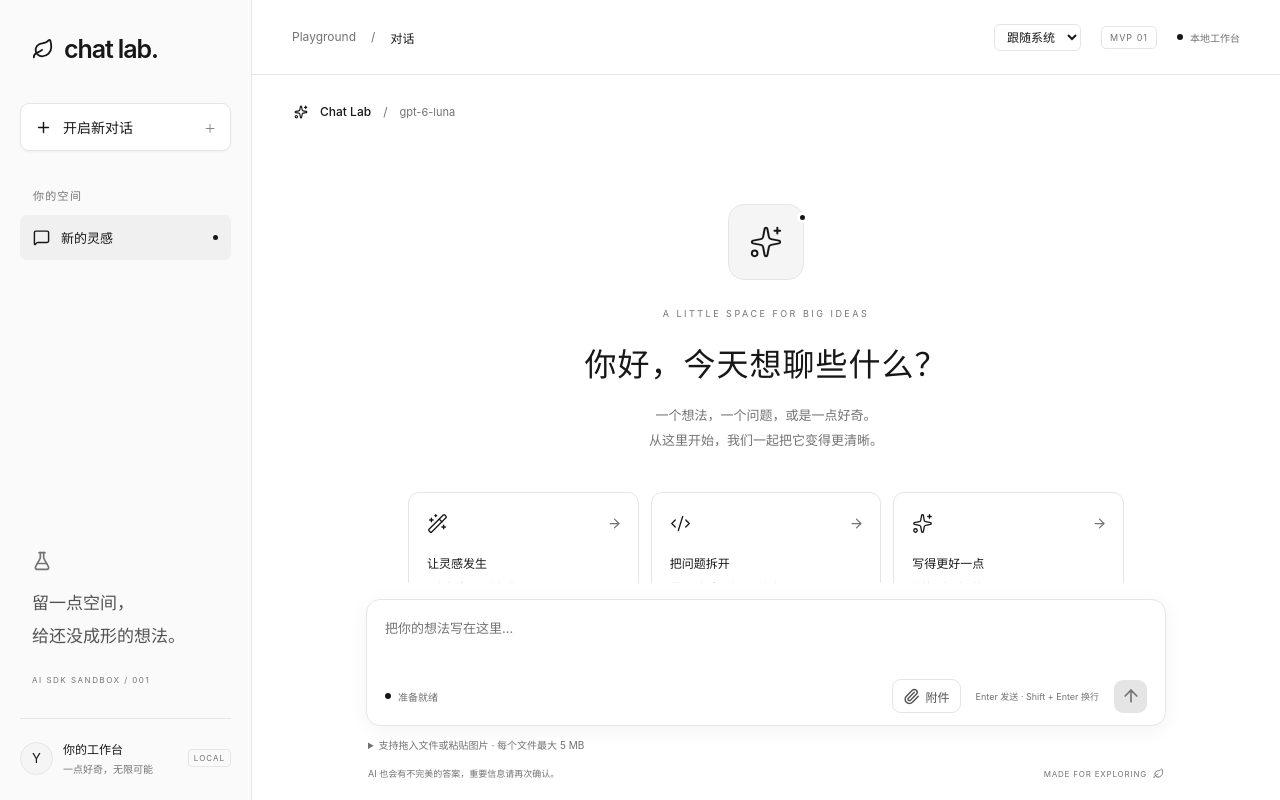
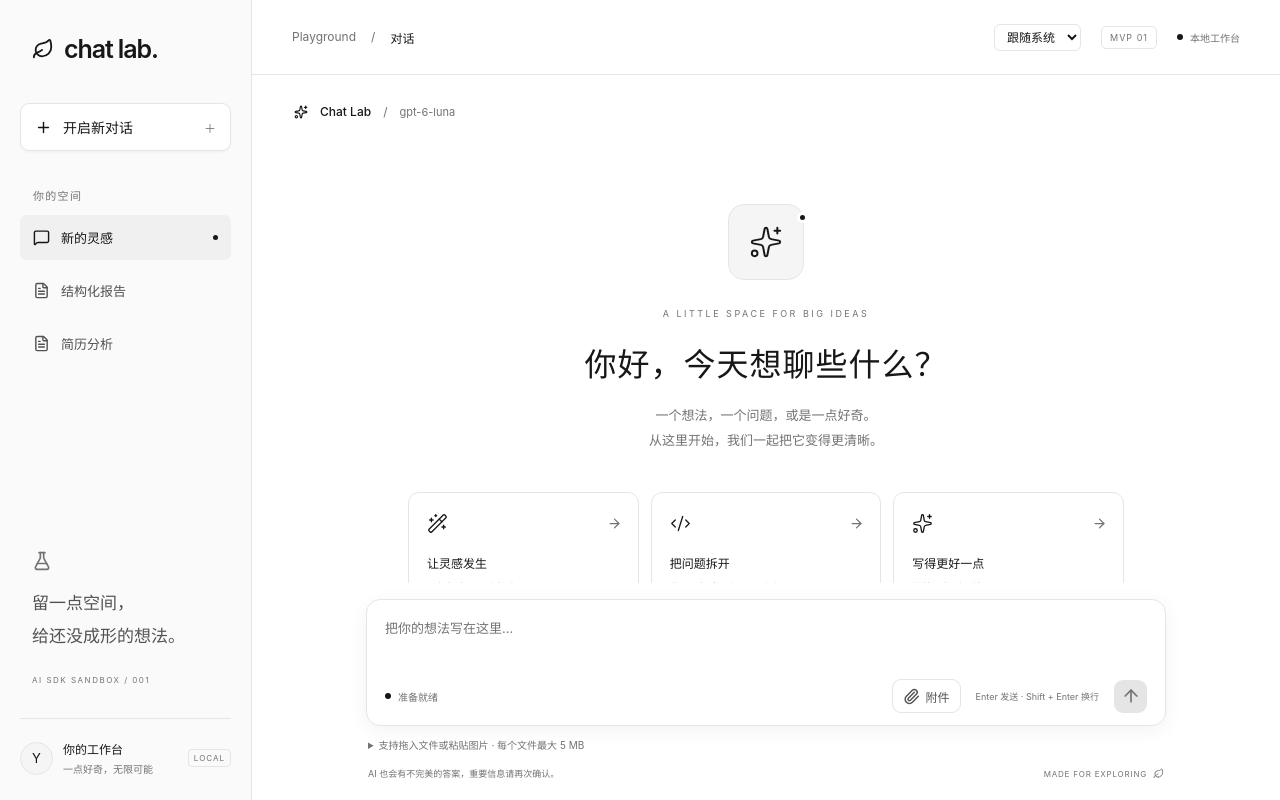
Before and after one commit to hshsjdhd/ai-sdk-sandbox, a Next.js app: page / in a window 1280 px wide. Built offline with nearby package versions, Linux system fonts and the light colour scheme.

Commit message:
feat: add structured report navigation and styling in chat component

```diff
--- a/src/app/globals.css
+++ b/src/app/globals.css
@@ -184,6 +184,20 @@ a {
   margin-left: auto;
   flex-shrink: 0;
 }
+.report-nav-link {
+  display: flex;
+  align-items: center;
+  gap: 11px;
+  margin-top: 8px;
+  padding: 13px;
+  border-radius: 7px;
+  color: var(--secondary);
+  font-size: 13px;
+  text-decoration: none;
+}
+.report-nav-link:hover { background: var(--hover); color: var(--ink); }
+.report-nav-link:focus-visible { outline: 2px solid var(--ring); outline-offset: 2px; }
+.mobile-report-link { display: none; margin: 0; padding: 6px; gap: 5px; white-space: nowrap; }
 .sidebar-note {
   margin: auto 12px 32px;
   color: var(--muted);
@@ -1072,6 +1086,7 @@ a {
   }
 }
 @media (max-width: 760px) {
+  .mobile-report-link { display: flex; }
   .mobile-new-chat {
     display: flex;
   }
--- a/src/components/chat.tsx
+++ b/src/components/chat.tsx
@@ -11,17 +11,20 @@ import {
 import {
   ArrowDown,
   FlaskConical,
+  FileText,
   Leaf,
   MessageSquare,
   Plus,
   Sparkles,
 } from "lucide-react";
 import { useEffect, useRef, useState } from "react";
+import Link from "next/link";
 import { uploadAttachment } from "../lib/upload-attachment";
 import { ChatComposer } from "./chat-composer";
 import { ChatMessages } from "./chat-messages";
 import { ChatWelcome } from "./chat-welcome";
 import { ThemeSwitcher } from "./theme-switcher";
+import { useRouter } from "next/navigation";
 
 // 每次只发送最后一条输入 避免上下文爆炸 需要借助kv
 const transport = new DefaultChatTransport({
@@ -49,7 +52,10 @@ export function Chat({ model }: { model: string }) {
   const [showScroll, setShowScroll] = useState(false);
   const scrollRef = useRef<HTMLDivElement>(null);
   const textareaRef = useRef<HTMLTextAreaElement>(null);
-
+  const router = useRouter();
+  const toResume = () => {
+    router.push("/resume");
+  };
   const followRef = useRef(true);
   const {
     messages,
@@ -193,6 +199,14 @@ export function Chat({ model }: { model: string }) {
           </span>
           <span className="active-dot" />
         </div>
+        <Link className="report-nav-link" href="/report">
+          <FileText size={17} aria-hidden="true" />
+          <span>结构化报告</span>
+        </Link>
+        <div className="report-nav-link" onClick={toResume}>
+          <FileText size={17} aria-hidden="true" />
+          <span>简历分析</span>
+        </div>
         <div className="sidebar-note">
           <FlaskConical size={20} />
           <p>
@@ -218,6 +232,10 @@ export function Chat({ model }: { model: string }) {
             Playground <span>/</span> <strong>对话</strong>
           </div>
           <div className="topbar-right">
+            <Link className="report-nav-link mobile-report-link" href="/report">
+              <FileText size={16} aria-hidden="true" />
+              <span>报告</span>
+            </Link>
             <ThemeSwitcher />
             <span className="mvp-badge">MVP 01</span>
             <span className="connection">
--- a/tsconfig.json
+++ b/tsconfig.json
@@ -10,6 +10,9 @@
     "isolatedModules": true,
     "incremental": true,
     "types": ["node"],
+    "paths": {
+      "@/*": ["./src/*"]
+    },
     "plugins": [
       {
         "name": "next"
```
Also changed, not shown: 1 other file (tests, documents, lock files or other folders).
